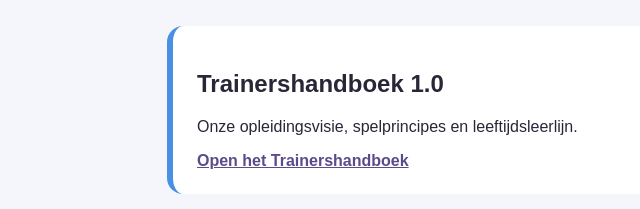
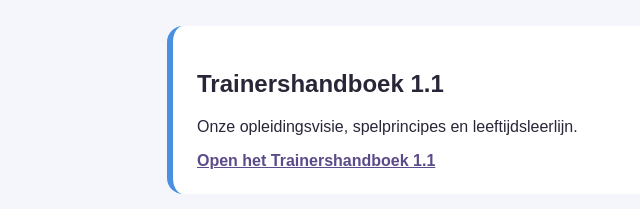
Before and after one commit to Francoiswavria/kskw-voetbalacademy, a plain HTML site: page index.html in a window 1280 px wide. Shown: the part 228-437 px from the top of the page, 23-663 px from the left. Drawn offline with Linux system fonts and the light colour scheme.

Commit message:
Update Trainershandboek version to 1.1

```diff
--- a/index.html
+++ b/index.html
@@ -42,9 +42,9 @@
   </header>
   <main>
   <div class="kaart">
-  <h2>Trainershandboek 1.0</h2>
+  <h2>Trainershandboek 1.1</h2>
   <p>Onze opleidingsvisie, spelprincipes en leeftijdsleerlijn.</p>
-  <a href="trainershandboek-v1.html">Open het Trainershandboek</a>
+  <a href="trainershandboek-v1-1.html">Open het Trainershandboek 1.1</a>
 </div>
 
 <div class="kaart">
```
